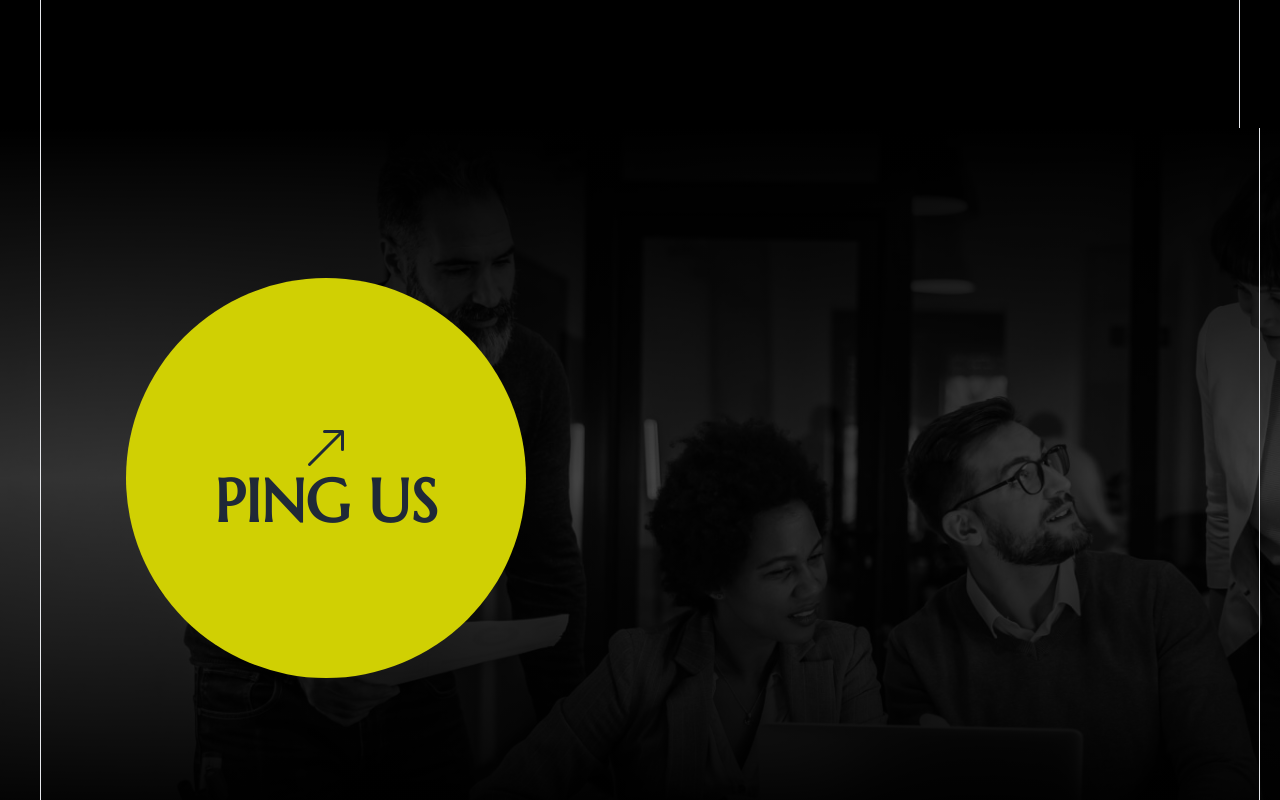
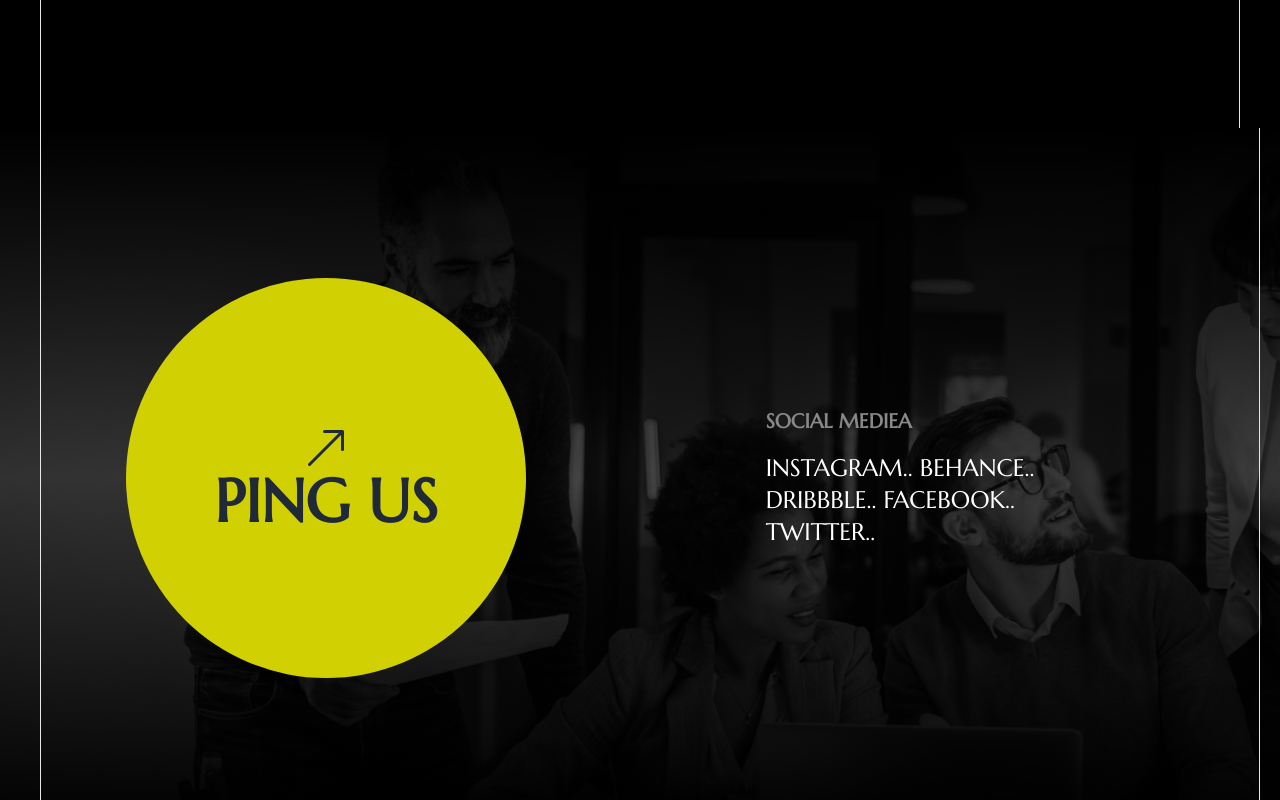
Before and after one commit to shaikTazUddin01/injaazh-client, a React (Vite) app: page / in a window 1280 px wide. Shown: the part 7131-7931 px from the top of the page. Built offline with nearby package versions, Linux system fonts and the light colour scheme.

Commit message:
added social media

```diff
--- a/src/component/shared/Footer.jsx
+++ b/src/component/shared/Footer.jsx
@@ -15,7 +15,16 @@ const Footer = () => {
                            <h1 className='text-6xl uppercase font-bold'>Ping us</h1>
                         </div>
                      </div>
-                     <div></div>
+                     <div>
+                        <h3 className='text-xl font-semibold text-[#888888] uppercase'>Social mediea</h3>
+                        <div className='text-2xl text-white mt-4 font-medium uppercase'>
+                           <a href="">Instagram..</a>
+                           <a href=""> Behance..</a><br />
+                           <a href="">Dribbble..</a>
+                           <a href=""> Facebook..</a><br />
+                           <a href="">Twitter..</a>
+                        </div>
+                     </div>
                      <div></div>
                   </div>
                </div>
```
